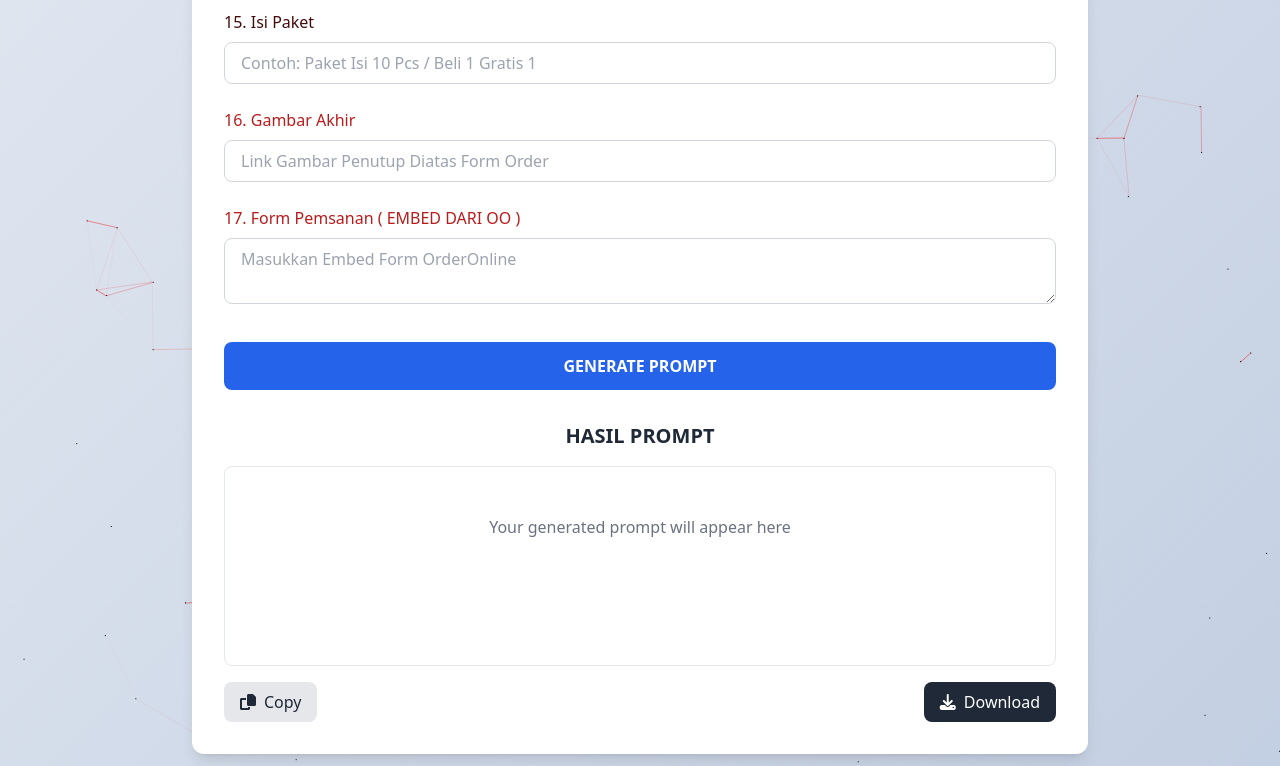
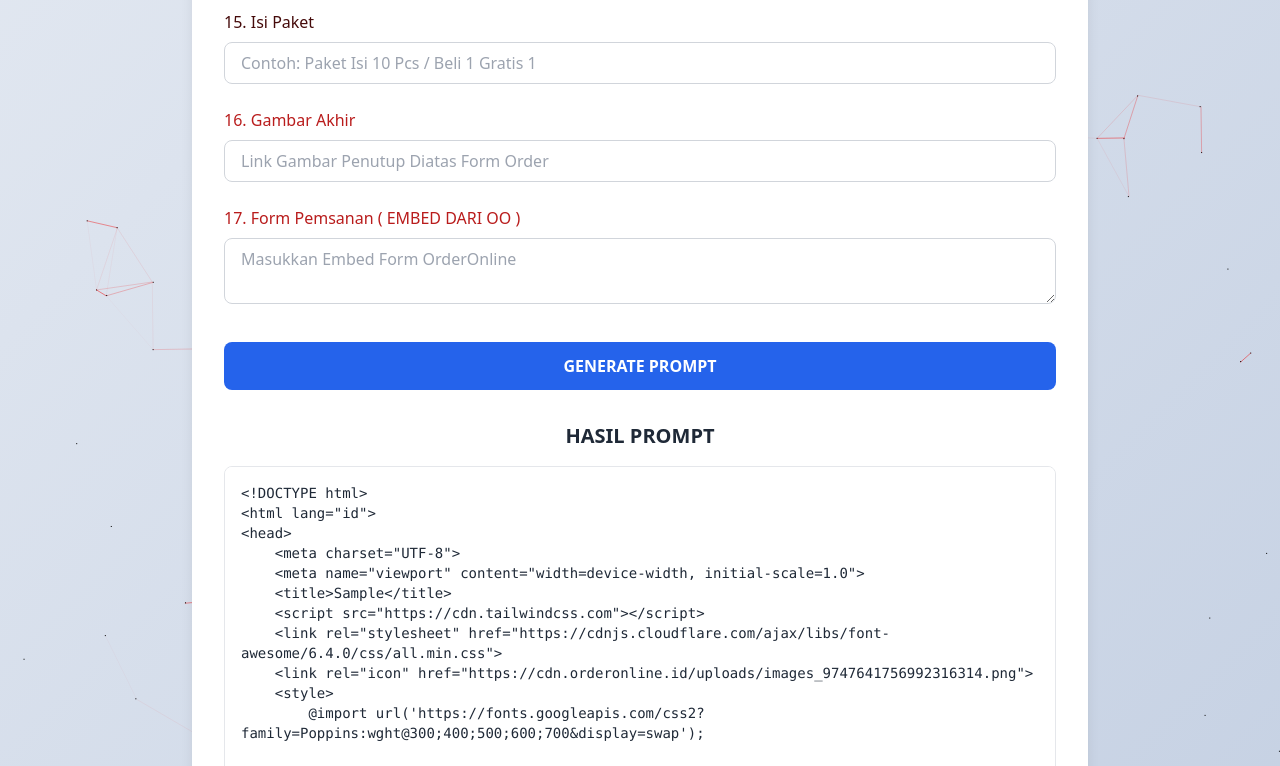
Before and after one commit to mirellainc/autogenerator.paket, a plain HTML site: page index.html in a window 1280 px wide. Both pictures are taken after typing "Sample", "Sample", "Sample", "Sample", "https://example.com", "Sample" into the empty fields and a click on the button "GENERATE PROMPT". Shown: the part 1680-2446 px from the top of the page. Drawn offline with nearby package versions, Linux system fonts and the light colour scheme.

Commit message:
Update index.html

```diff
--- a/index.html
+++ b/index.html
@@ -221,7 +221,7 @@ const baristigabelas = document.getElementById('baristigabelas').value;
 const barisempatbelas = document.getElementById('barisempatbelas').value;
 const barislimabelas = document.getElementById('limabelas').value;
 const barisenambelas = document.getElementById('enambelas').value;
-const barisenambelas = document.getElementById('barisisipaket').value;
+const barisisipaket = document.getElementById('barisisipaket').value;
 
             // Generate the prompt with proper field mapping
             const prompt = `<!DOCTYPE html>
```
